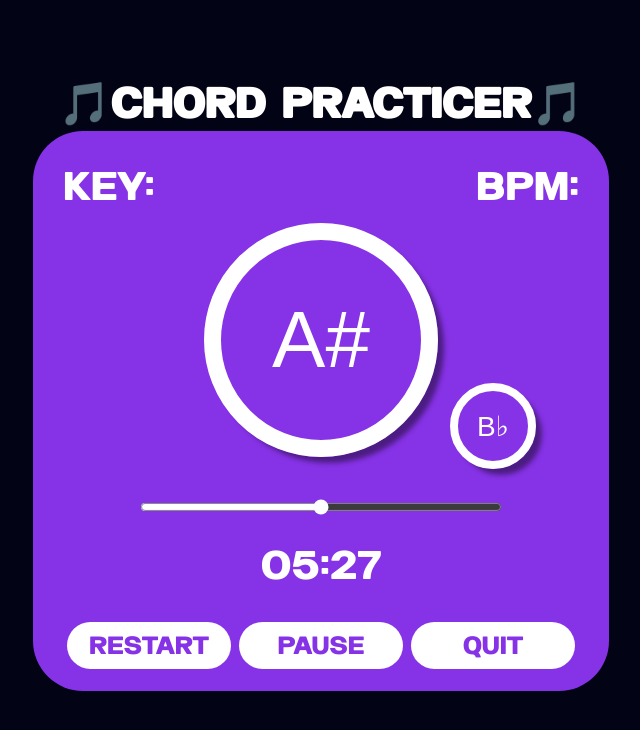
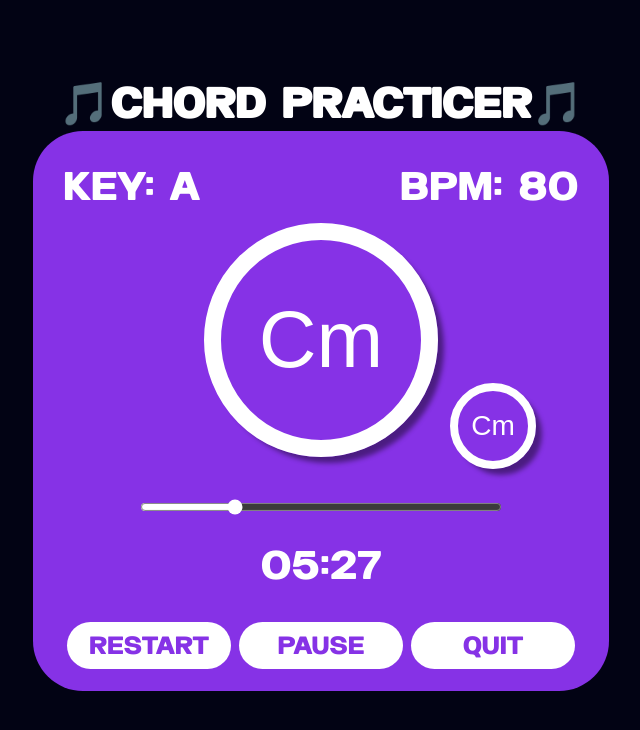
Before and after one commit to TedDPig123/Chord-Practice-Game, a website: page Chord Practicer/index.html in a window 1280 px wide. Both pictures are taken after a click on the element "START". Shown: the whole page, without its empty margins (319-959 px from the left). Drawn offline with Linux system fonts and the light colour scheme.

Commit message:
capitalized all key values in html file so that chord finding logic is fixed

```diff
--- a/Chord Practicer/index.html
+++ b/Chord Practicer/index.html
@@ -39,13 +39,13 @@
             <div id="start">START</div>
             <div id="">CHOOSE KEY <span>
                 <select class="inputs" name="key" id="key">
-                    <option value="a">A</option>
-                    <option value="a#">A#</option>
-                    <option value="b">B</option>
-                    <option value="c">C</option>
-                    <option value="c#">C#</option>
-                    <option value="d">D</option>
-                    <option value="d#">D#</option>
+                    <option value="A">A</option>
+                    <option value="A#">A#</option>
+                    <option value="B">B</option>
+                    <option value="C">C</option>
+                    <option value="C#">C#</option>
+                    <option value="D">D</option>
+                    <option value="D#">D#</option>
                     <option value="E">E</option>
                     <option value="F">F</option>
                     <option value="F#">F#</option>
--- a/Chord Practicer/script.js
+++ b/Chord Practicer/script.js
@@ -37,19 +37,35 @@ let currChords;
 let currentChordDisplayed;
 let nextChordDisplayed;
 
-function findChordsInKey(key) {
-    const chords = [];
-    let index = musicalAlphabet.indexOf(key);
-    if (index === -1) return []; // Invalid key
-    [2, 2, 1, 2, 2, 2, 1].forEach((step, i) => {
-        chords.push(musicalAlphabet[index] + (i === 1 || i === 2 || i === 5 ? 'm' : i === 6 ? '°' : ''));
-        index = (index + step) % musicalAlphabet.length;
-    });
-    return chords;
+function findChordsInKey(key){
+    const returnChords = [];
+    let index = musical_alphabet.findIndex(e=>{return e === key});
+    let count = 0;
+    while(count < 7){
+        returnChords.push(musical_alphabet[index]);
+        count++;
+
+        if(count === 2){
+            index++;
+        }else{
+            index = index + 2;
+        }
+
+        if(index >= musical_alphabet.length){
+            index = index % musical_alphabet.length;
+        }
+    }
+
+    returnChords[1] = returnChords[1].concat("m");
+    returnChords[2] = returnChords[2].concat("m");
+    returnChords[5] = returnChords[5].concat("m");
+    returnChords[6] = returnChords[6].concat("°");
+
+    return returnChords;
 }
 
 function getRandomChord(chordsArray){
-    const randIndex = Math.floor(Math.random()*6);
+    const randIndex = Math.floor(Math.random()*(chordsArray.length-1));
     return chordsArray[randIndex];
 }
 
@@ -61,6 +77,7 @@ function displayPlayMenu(){
     setTimeout(() => {
         currKey = key.value;
         currChords = findChordsInKey(currKey);
+        console.log(currChords);
 
         playKeyDisplay.textContent = 'KEY: ' + currKey;
         playBPMDisplay.textContent = 'BPM: ' + currBPM;
@@ -113,7 +130,7 @@ function countdownStart(timer){
                     nextChord.textContent = nextChordDisplayed;
                 }
                 if (currSlideVal === 75){
-                    nextChordDisplayed = currChords[Math.floor(Math.random()*currChords.length)];
+                    nextChordDisplayed = currChords[Math.floor(Math.random()*(currChords.length-1))];
                 }
                 elements.slider.value = currSlideVal;
             }, 150);
```
